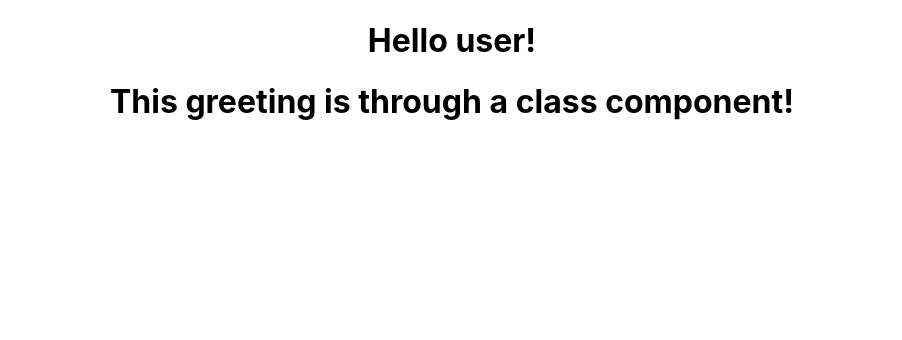
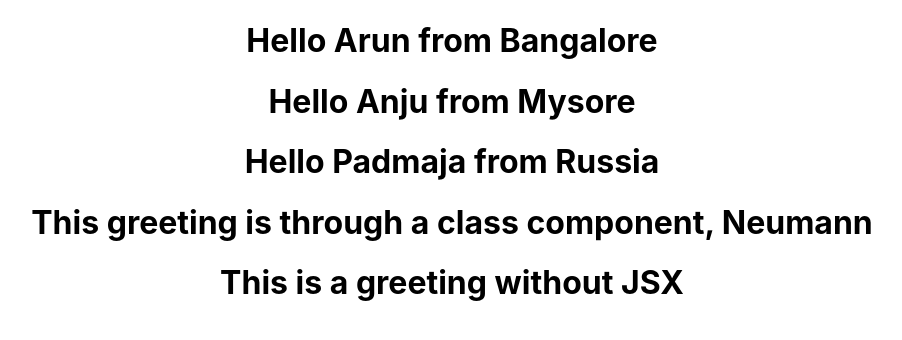
Before and after one commit to ShekarArun/hello-world-react, a React (Create React App) app: page / in a window 1280 px wide. Shown: the top 340 px of the page, without its empty margins (188-1090 px from the left). Built offline with nearby package versions, Linux system fonts and the light colour scheme.

Commit message:
feat: Add props

```diff
--- a/src/App.js
+++ b/src/App.js
@@ -1,15 +1,18 @@
-import logo from './logo.svg';
-import './App.css';
+import './App.css'
 import Greet from './components/Greet'
-import Welcome from './components/Welcome';
+import Welcome from './components/Welcome'
+import GreetWithoutJSX from './components/GreetWithoutJSX'
 
-function App() {
+function App () {
   return (
-    <div className="App">
-      <Greet />
-      <Welcome />
+    <div className='App'>
+      <Greet name='Arun' location='Bangalore' />
+      <Greet name='Anju' location='Mysore' />
+      <Greet name='Padmaja' location='Russia' />
+      <Welcome name='Neumann' />
+      <GreetWithoutJSX />
     </div>
-  );
+  )
 }
 
-export default App;
+export default App
--- a/src/components/Greet.js
+++ b/src/components/Greet.js
@@ -1,5 +1,5 @@
 import React from 'react'
 
-const Greet = () => <h1>Hello user!</h1>
+const Greet = (props) => (<h1>Hello {props.name} from {props.location}</h1>)
 
 export default Greet
--- /dev/null
+++ b/src/components/GreetWithoutJSX.js
@@ -0,0 +1,7 @@
+import React from 'react'
+
+const GreetWithoutJSX = () => {
+  return React.createElement('div', null, React.createElement('h1', null, 'This is a greeting without JSX'))
+}
+
+export default GreetWithoutJSX
--- a/src/components/Welcome.js
+++ b/src/components/Welcome.js
@@ -1,9 +1,9 @@
-import React, {Component} from 'react'
+import React, { Component } from 'react'
 
 class Welcome extends Component {
-    render() {
-        return <h1>This greeting is through a class component!</h1>
-    }
+  render () {
+    return <h1>This greeting is through a class component, {this.props.name}</h1>
+  }
 }
 
 export default Welcome
```
